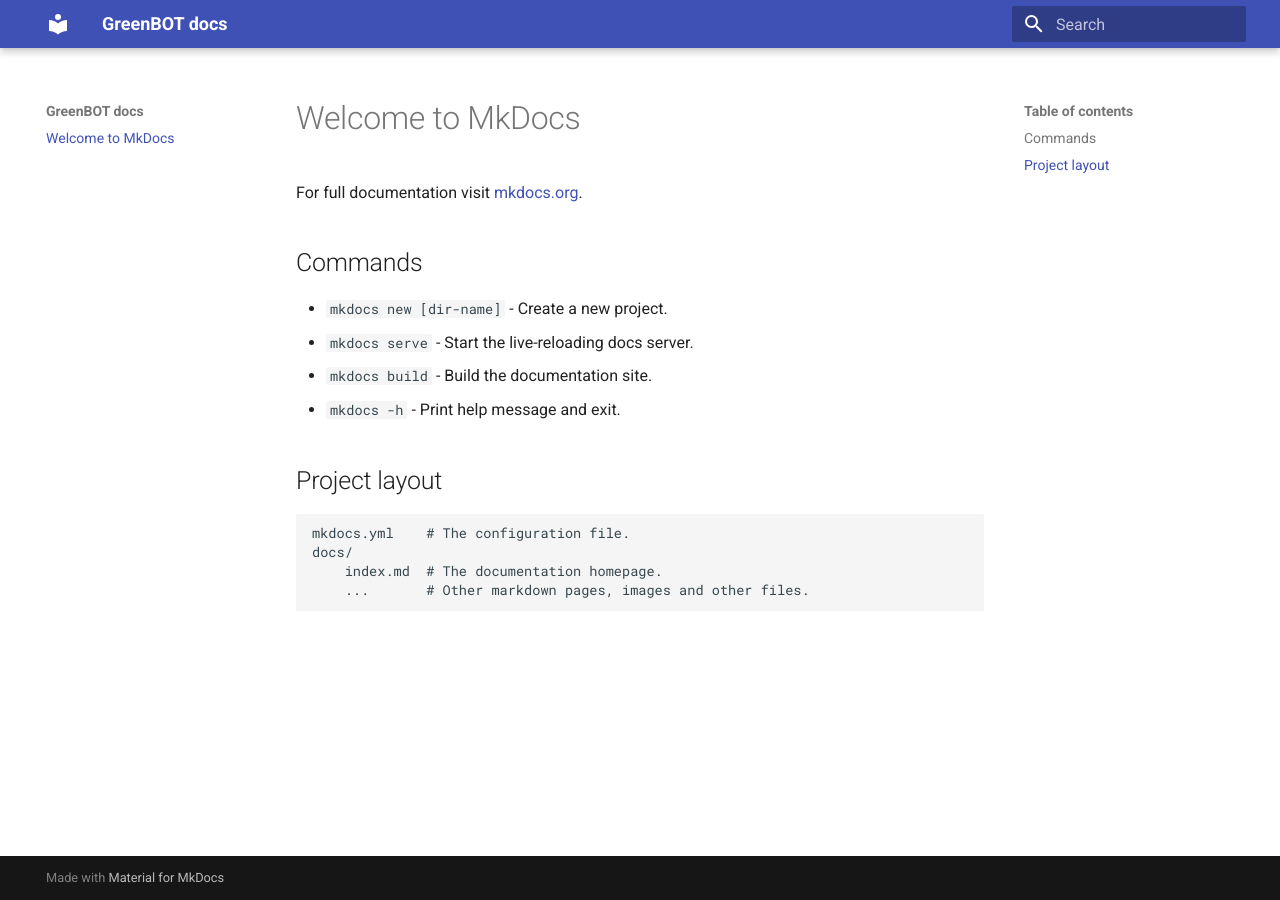
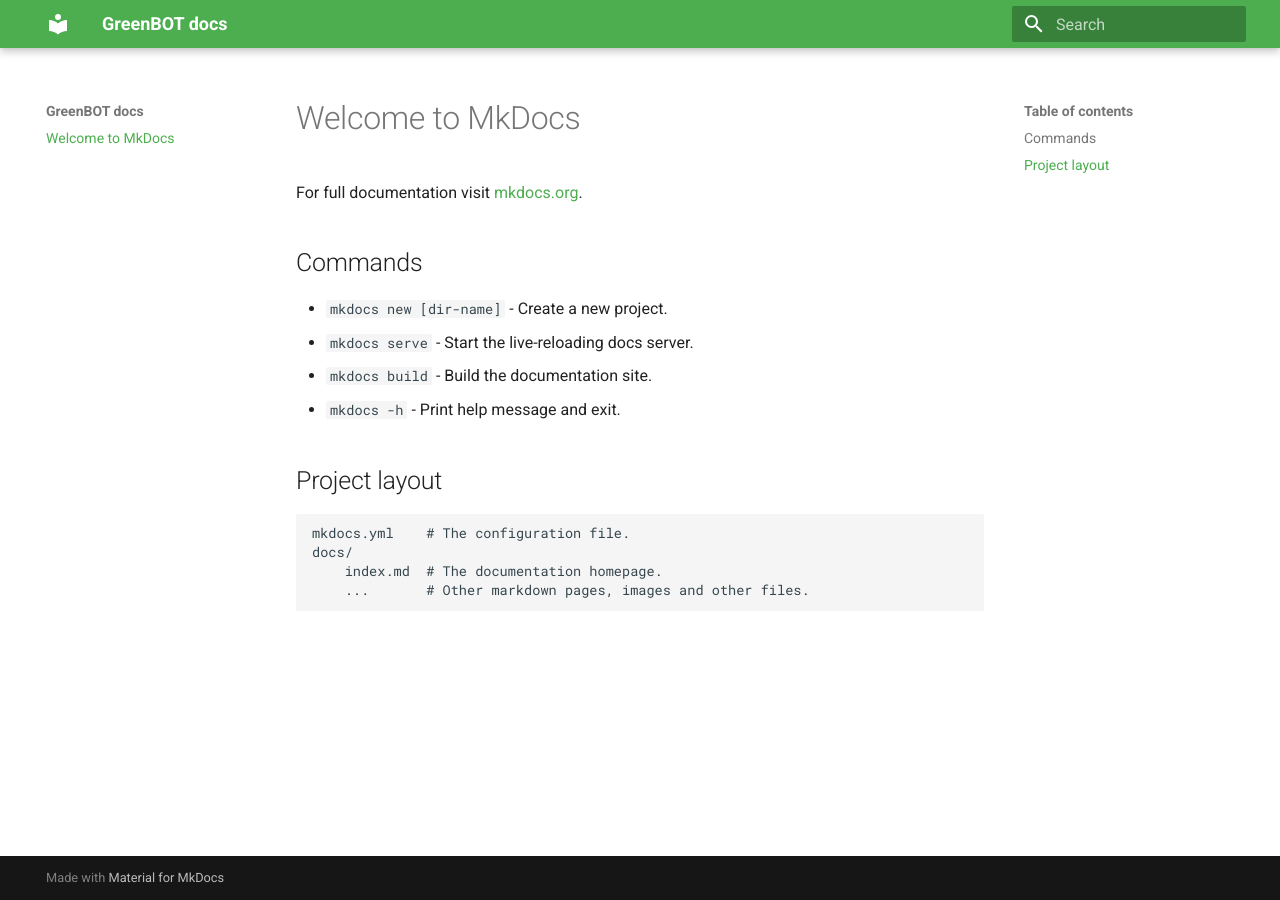
Before and after one commit to Greenfoot5/Endeavour-docs, an MkDocs documentation site: the page built from docs/index.md, in a window 1280 px wide. Built offline with MkDocs 1.6.1 and Material for MkDocs 9.7.7, drawn with Linux system fonts in a browser that asks for light colours.

Commit message:
Fixed colours

```diff
--- a/mkdocs.yml
+++ b/mkdocs.yml
@@ -1,5 +1,6 @@
 site_name: GreenBOT docs
 theme:
   name: material
-  primary: green
-  accent: teal
+  palette:
+    primary: green
+    accent: teal
```
